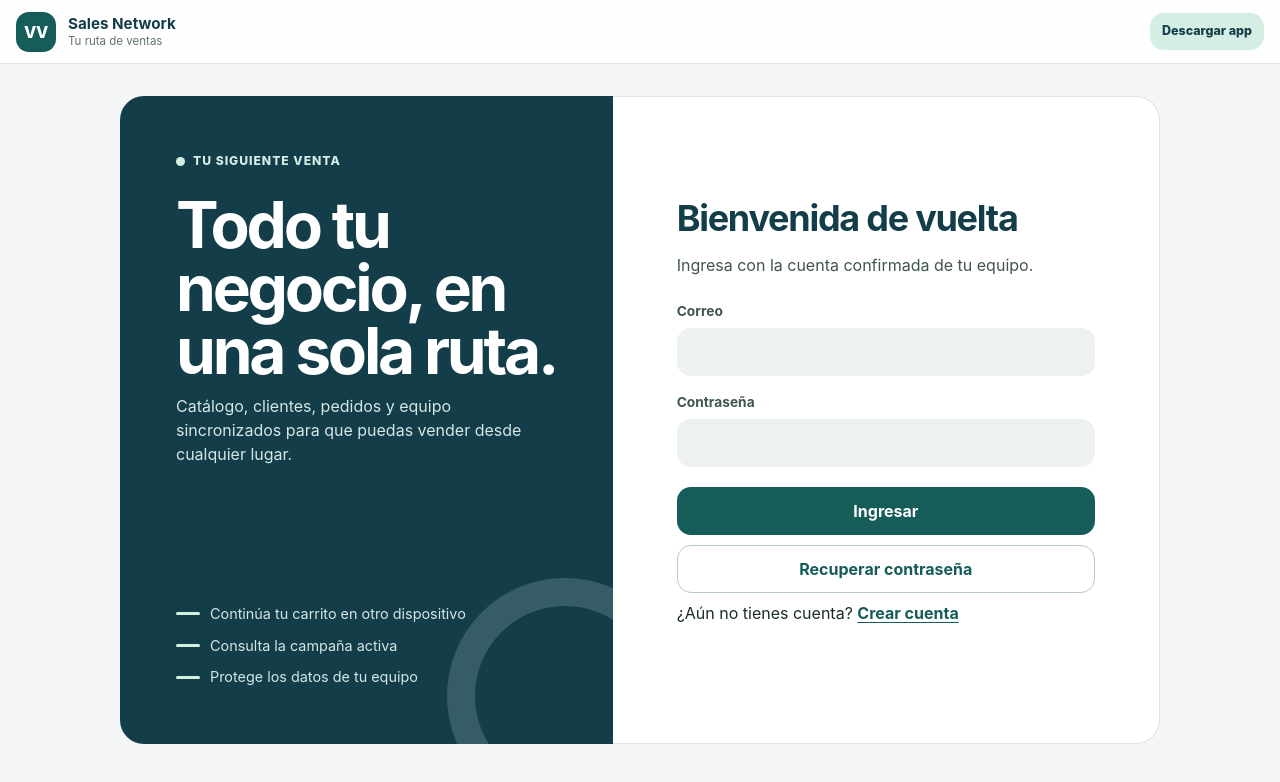
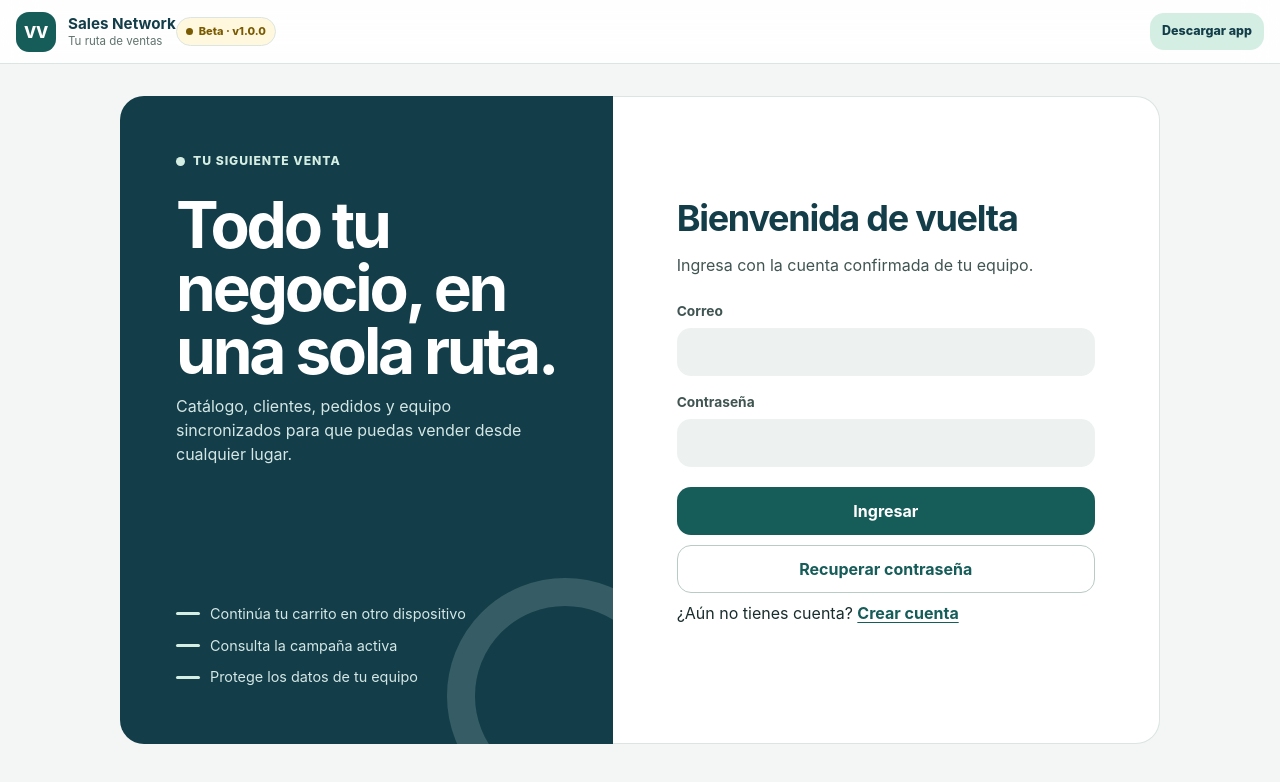
Before and after one commit to msalcedofernand-afk/sales-network-app, a Next.js app in the folder web/: page /login in a window 1280 px wide. Shown: the top 782 px of the page. Built offline with nearby package versions, Linux system fonts and the light colour scheme.

Commit message:
feat(web): show active release channel and version

```diff
--- a/web/app/components/AppNavigation.tsx
+++ b/web/app/components/AppNavigation.tsx
@@ -3,6 +3,7 @@
 import Link from "next/link";
 import { usePathname } from "next/navigation";
 import type { ReactNode } from "react";
+import ReleaseBadge from "./ReleaseBadge";
 
 type NavItem = {
   href: string;
@@ -85,6 +86,7 @@ export default function AppNavigation() {
           <span className="brand-mark" aria-hidden="true">VV</span>
           <span className="brand-copy"><strong>Sales Network</strong><small>Tu ruta de ventas</small></span>
         </Link>
+        <ReleaseBadge />
         <a className="download-app-link" href={APK_DOWNLOAD_URL} download aria-label="Descargar aplicación Android">Descargar app</a>
       </header>
     );
@@ -101,6 +103,7 @@ export default function AppNavigation() {
         <div className="sidebar-foot">
           <span className="sync-dot" aria-hidden="true" />
           <span>Conectado a tu equipo</span>
+          <ReleaseBadge />
           <a className="download-app-link" href={APK_DOWNLOAD_URL} download>Descargar app</a>
         </div>
       </aside>
@@ -110,6 +113,7 @@ export default function AppNavigation() {
           <span className="brand-mark" aria-hidden="true">VV</span>
           <span className="brand-copy"><strong>Sales Network</strong><small>Tu ruta de ventas</small></span>
         </Link>
+        <ReleaseBadge />
         <a className="download-app-link" href={APK_DOWNLOAD_URL} download aria-label="Descargar aplicación Android">Descargar app</a>
       </header>
 
--- /dev/null
+++ b/web/app/components/ReleaseBadge.tsx
@@ -0,0 +1,19 @@
+"use client";
+
+import { useEffect, useState } from "react";
+
+const VERSION = process.env.NEXT_PUBLIC_APP_VERSION || "1.0.0";
+
+function initialChannel() {
+  if (typeof window === "undefined") return "beta";
+  return window.location.hostname === "sales-network-app.vercel.app" ? "stable" : "beta";
+}
+
+export default function ReleaseBadge() {
+  const [channel, setChannel] = useState(initialChannel);
+  useEffect(() => {
+    setChannel(window.location.hostname === "sales-network-app.vercel.app" ? "stable" : "beta");
+  }, []);
+  const isStable = channel === "stable";
+  return <span className={`release-badge ${isStable ? "release-stable" : "release-beta"}`} title={`Versión ${VERSION}`}><span className="release-dot" aria-hidden="true" />{isStable ? "Producción" : "Beta"} · v{VERSION}</span>;
+}
--- a/web/app/globals.css
+++ b/web/app/globals.css
@@ -78,6 +78,12 @@ button, input, select, textarea { font: inherit; }
 .brand-copy strong { color: var(--petroleo-900); font-size: .95rem; }
 .brand-copy small { margin-block-start: 3px; color: var(--tinta-500); font-size: .72rem; }
 .download-app-link { margin-inline-start: auto; padding: 9px 12px; color: var(--petroleo-900); background: var(--menta-200); border-radius: var(--radius-md); font-size: .78rem; font-weight: 800; white-space: nowrap; }
+.release-badge { display: inline-flex; align-items: center; gap: 6px; width: fit-content; padding: 5px 9px; border: 1px solid var(--linea-suave); border-radius: 999px; color: var(--tinta-700); background: var(--papel-0); font-size: .69rem; font-weight: 800; white-space: nowrap; }
+.release-stable { color: var(--exito); background: var(--menta-100); }
+.release-beta { color: var(--aviso); background: #fff8df; }
+.release-dot { width: 7px; height: 7px; border-radius: 50%; background: currentColor; }
+.sidebar-foot .release-badge { margin-block-start: 4px; }
+@media (max-width: 639px) { .auth-header .release-badge { display: none; } }
 .download-app-link:hover { background: #c2e5d5; }
 .nav-section-label { margin: 28px 12px 8px; color: var(--tinta-500); font-size: .72rem; font-weight: 700; letter-spacing: .08em; text-transform: uppercase; }
 .sidebar-nav { display: grid; gap: 4px; }
```
Also changed, not shown: 2 other files (tests, documents, lock files or other folders).
